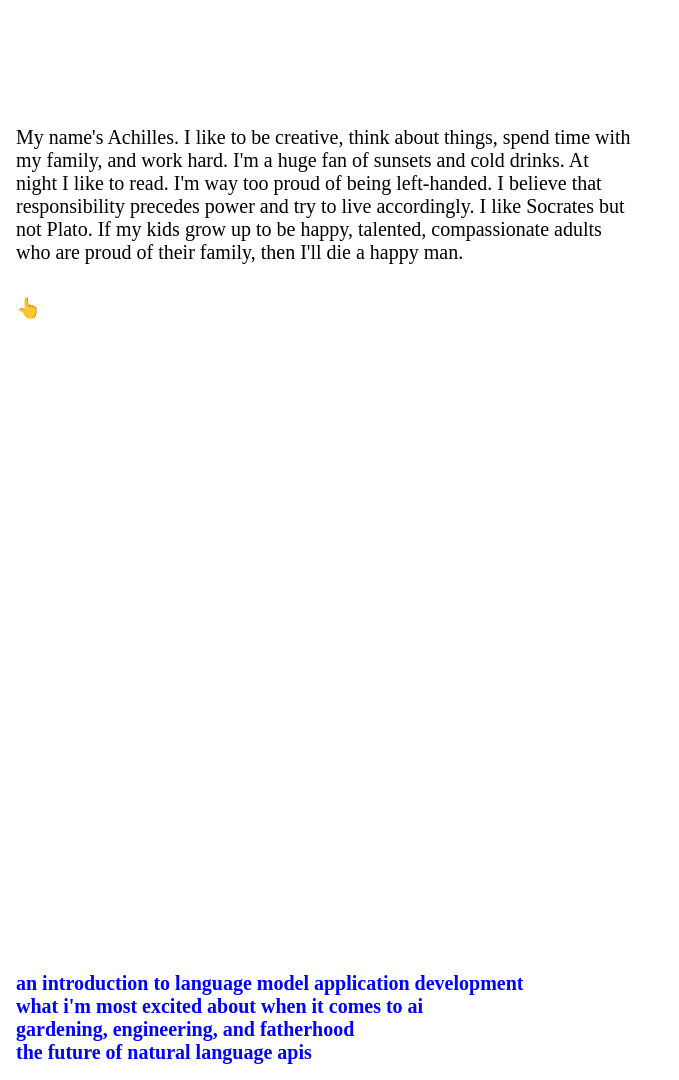
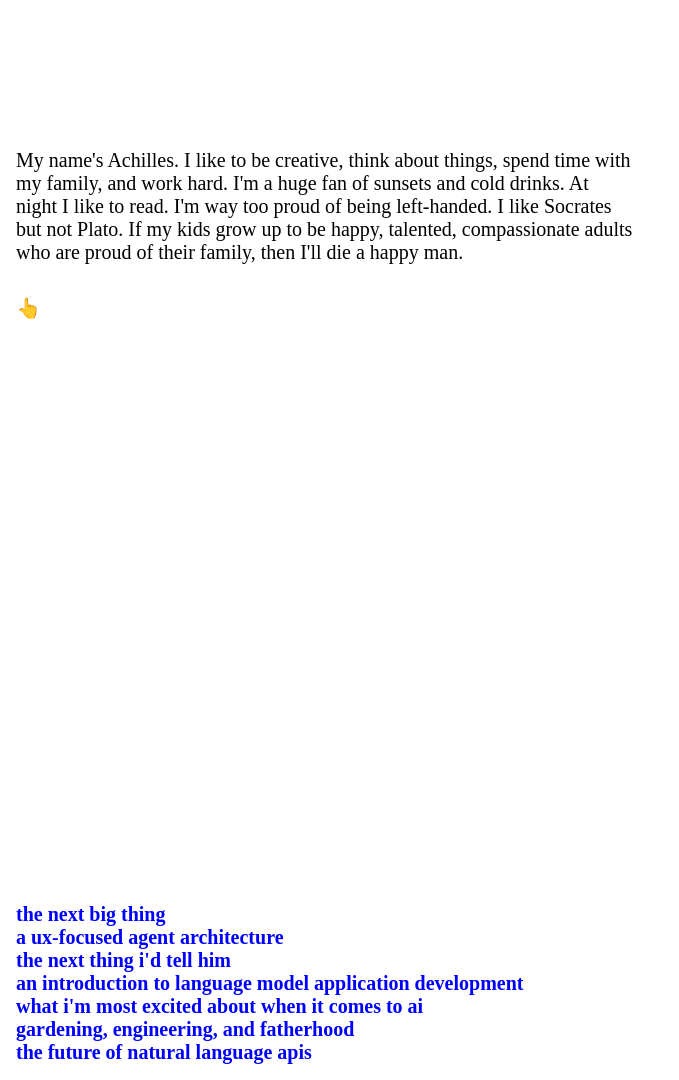
Before and after one commit to killthebuddh4/killthebuddh4.github.io, a plain HTML site: page index.html in a window 1280 px wide. Shown: the part 1320-2400 px from the top of the page, without its empty margins (0-679 px from the left). Drawn offline with Linux system fonts and the light colour scheme.

Commit message:
Add a few TODO essays

```diff
--- a/index.html
+++ b/index.html
@@ -69,14 +69,28 @@
         My name's Achilles. I like to be creative, think about things, spend
         time with my family, and work hard. I'm a huge fan of sunsets and cold
         drinks. At night I like to read. I'm way too proud of being left-handed.
-        I believe that responsibility precedes power and try to live
-        accordingly. I like Socrates but not Plato. If my kids grow up to be
-        happy, talented, compassionate adults who are proud of their family,
-        then I'll die a happy man.
+        I like Socrates but not Plato. If my kids grow up to be happy, talented,
+        compassionate adults who are proud of their family, then I'll die a
+        happy man.
       </p>
     </section>
     <section class="writing">
       <p class="top scroller" onClick="scrollToTop()">👆</p>
+      <a href="/essays/2023-08-30-the-next-big-thing">
+        <h2>
+          the next big thing
+        </h2>
+      </a>
+      <a href="/essays/2023-08-30-a-ux-focused-agent-architecture">
+        <h2>
+          a ux-focused agent architecture
+        </h2>
+      </a>
+      <a href="/essays/2023-08-30-the-next-thing-id-tell-him">
+        <h2>
+          the next thing i'd tell him
+        </h2>
+      </a>
       <a
       href="/essays/2023-08-26-an-introduction-to-language-model-application-development">
         <h2>
```
Also changed, not shown: essays/2023-08-30-a-ux-focused-agent-architecture.html (added, +15 -0 lines), essays/2023-08-30-the-next-big-thing.html (added, +15 -0 lines), essays/2023-08-30-the-next-thing-id-tell-him.html (added, +15 -0 lines).
